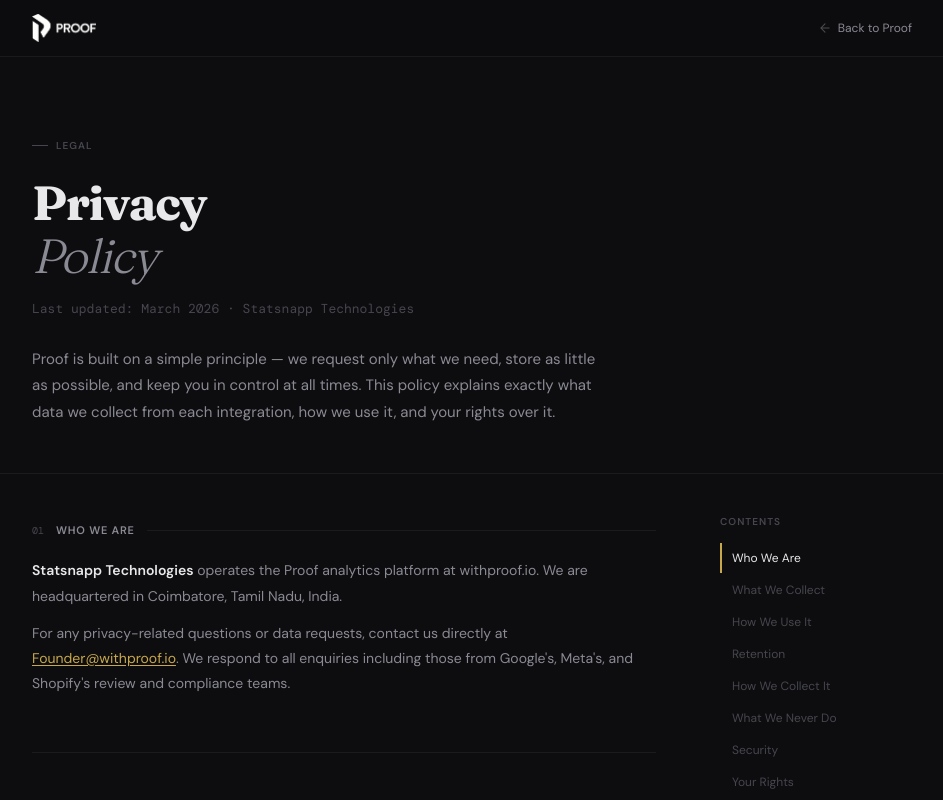
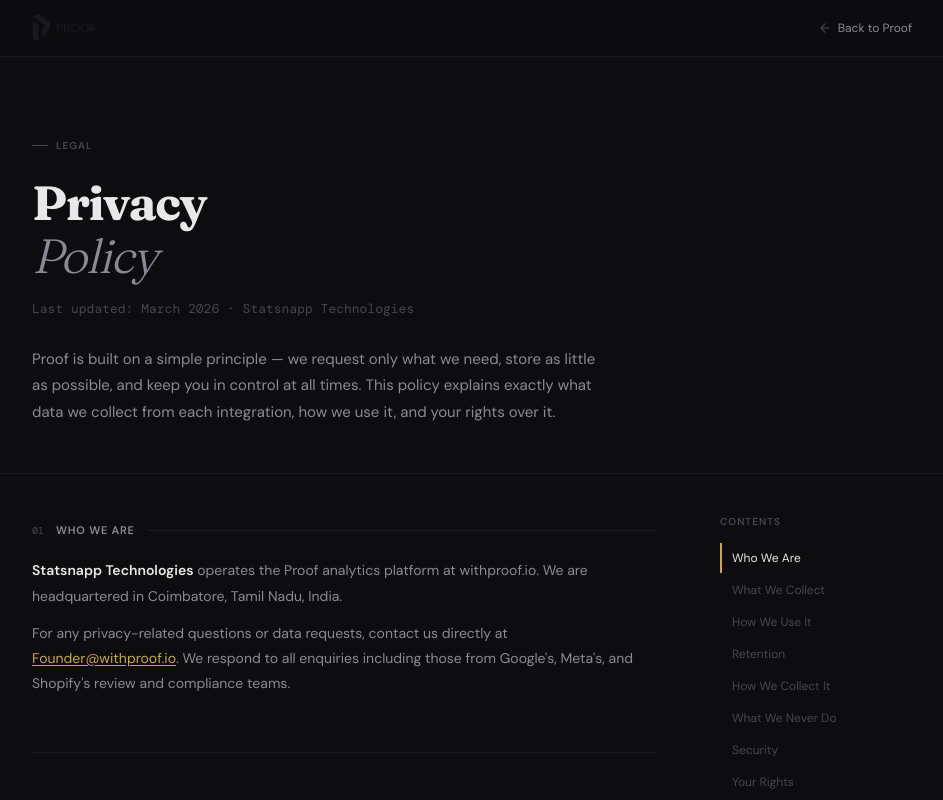
Before and after one commit to ManiPrithvi7/proof-landing-page, a Next.js app: page /privacy in a window 1280 px wide. Shown: the top 800 px of the page, without its empty margins (168-1111 px from the left). Built offline with nearby package versions, Linux system fonts and the light colour scheme; no server answers.

Commit message:
fix: logo fixed for the theme

```diff
--- a/components/legal/legal-page-header.tsx
+++ b/components/legal/legal-page-header.tsx
@@ -6,7 +6,7 @@
 		<header className="sticky top-0 z-50 border-b border-line bg-bg/90 backdrop-blur-[14px]">
 			<div className="mx-auto flex h-14 max-w-[960px] items-center justify-between px-5 sm:px-10">
 				<Link href="/" className="inline-flex items-center" aria-label="Proof home">
-					<ProofLogo background="dark" priority />
+					<ProofLogo background="light" priority />
 				</Link>
 				<Link
 					href="/"
```
